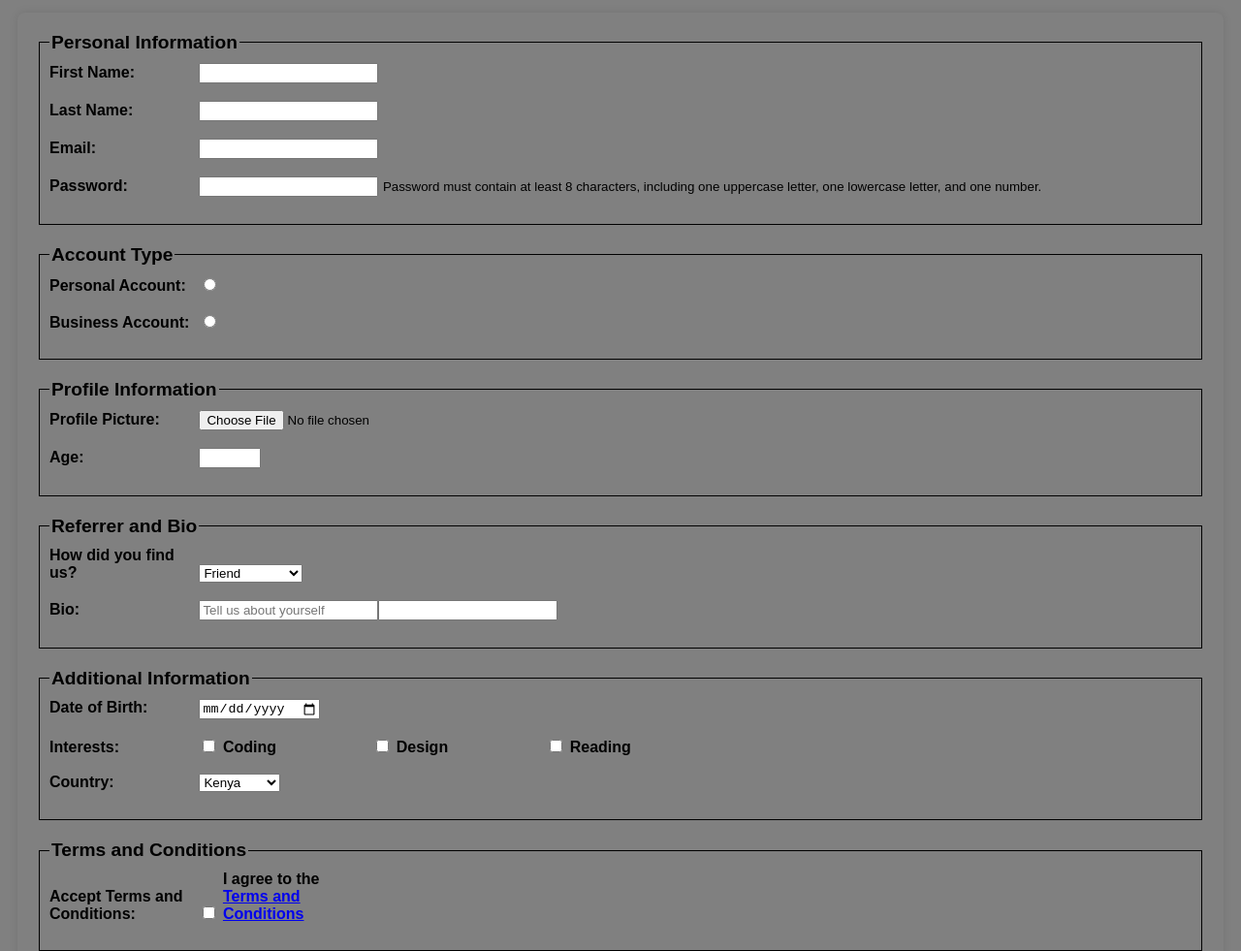
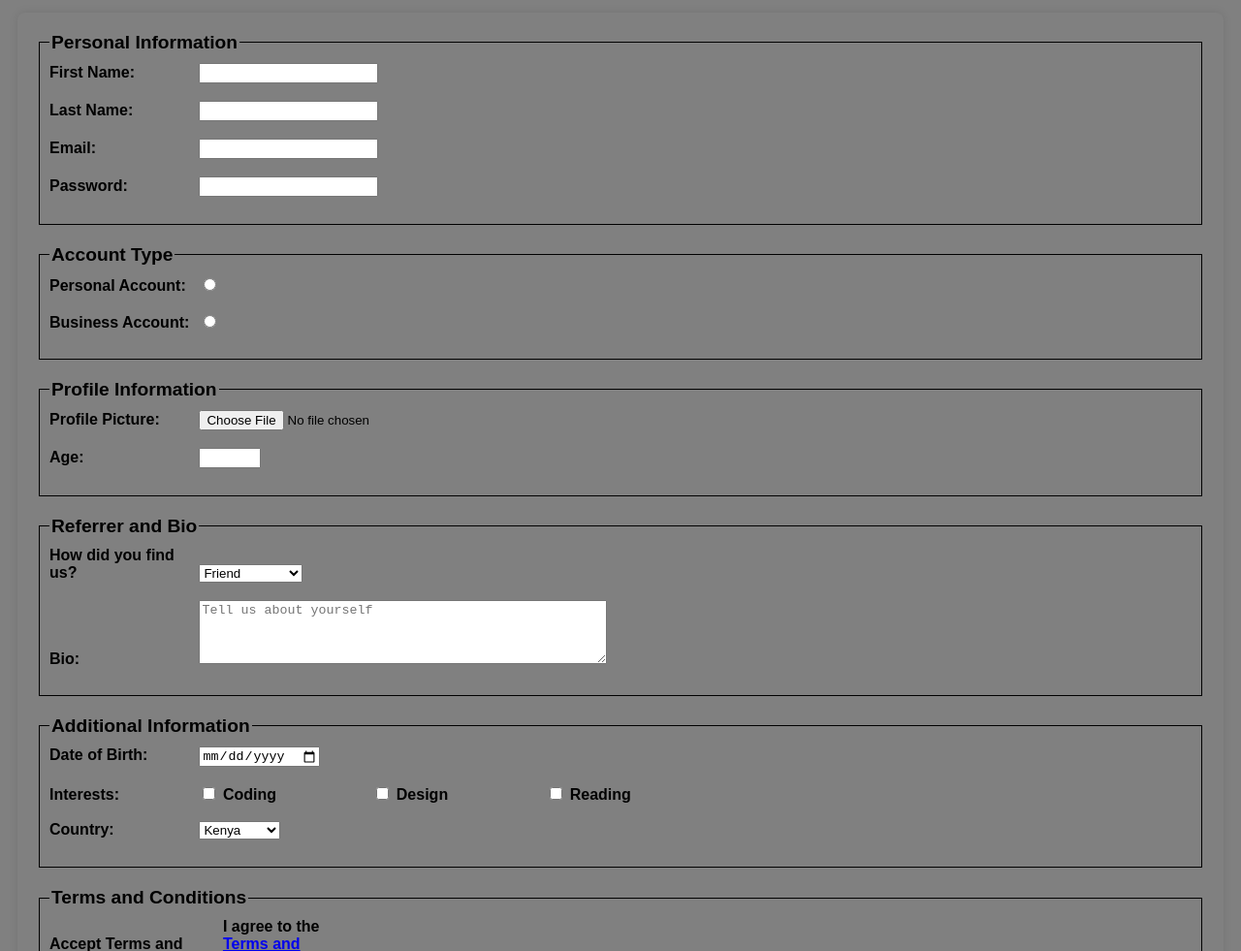
Before and after one commit to DrNeema/Form-assignment, a plain HTML site: page index.html in a window 1280 px wide. Shown: the part 119-1100 px from the top of the page at 97% size. Drawn offline with Linux system fonts and the light colour scheme.

Commit message:
Update index.html

```diff
--- a/index.html
+++ b/index.html
@@ -40,7 +40,6 @@
             <label for="password">Password:</label>
             <input type="password" id="password" name="password"
                    pattern="^(?=.*[a-z])(?=.*[A-Z])(?=.*\d)[A-Za-z\d]{8,}$" required>
-            <small>Password must contain at least 8 characters, including one uppercase letter, one lowercase letter, and one number.</small>
             <br><br>
         </fieldset>
 
@@ -87,7 +86,7 @@
 
             <!-- Bio Textarea -->
             <label for="bio">Bio:</label>
-            <input type="bio" name="bio" rows="4" cols="50" placeholder="Tell us about yourself"><input>
+            <textarea id="bio" name="bio" rows="4" cols="50" placeholder="Tell us about yourself"></textarea>
             <br><br>
         </fieldset>
 
```
